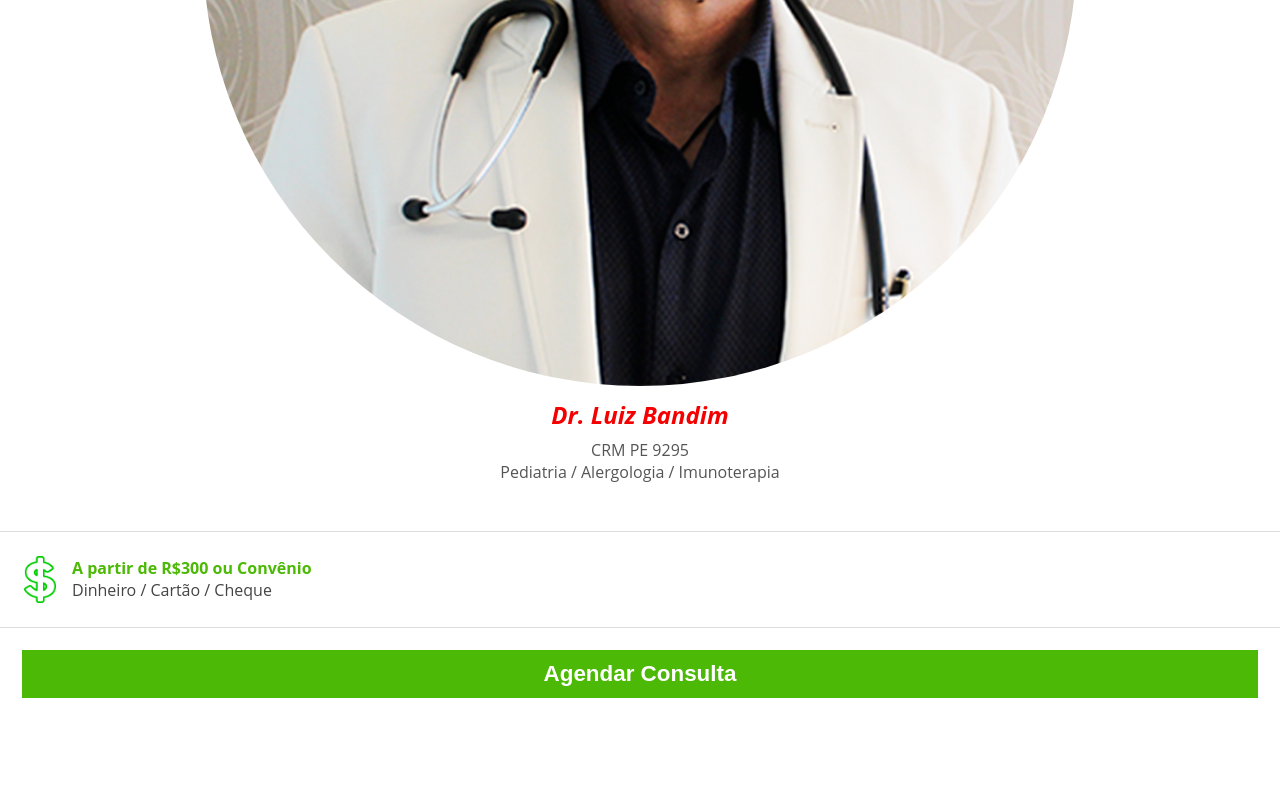
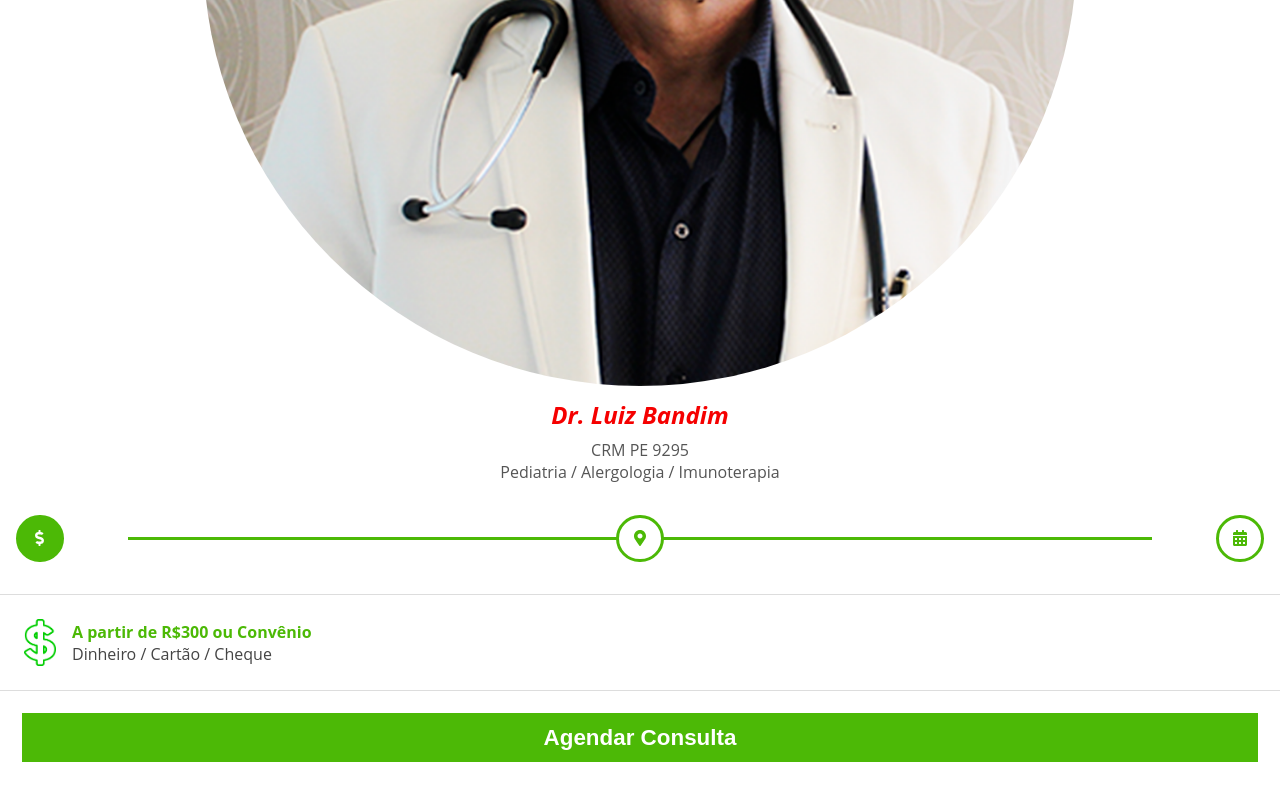
Before and after one commit to jonatanlins/iconsultas, a React (Create React App) app: page /medico/29879 in a window 1280 px wide. Shown: the part 642-1442 px from the top of the page. Built offline with nearby package versions, Linux system fonts and the light colour scheme.

Commit message:
steps de médico pronto

```diff
--- a/src/icons.js
+++ b/src/icons.js
@@ -4,6 +4,9 @@ import {
   faLock,
   faUser,
   faTimes,
+  faCalendarAlt,
+  faMapMarkerAlt,
+  faDollarSign,
 } from '@fortawesome/free-solid-svg-icons';
 
-library.add(faEnvelope, faLock, faUser, faTimes);
+library.add(faEnvelope, faLock, faUser, faTimes, faCalendarAlt, faMapMarkerAlt, faDollarSign);
--- a/src/pages/Doctor.js
+++ b/src/pages/Doctor.js
@@ -1,5 +1,6 @@
 import React from 'react';
 import styled from 'styled-components'
+import { FontAwesomeIcon } from '@fortawesome/react-fontawesome';
 
 import Shell from '../components/app/Shell';
 
@@ -24,6 +25,14 @@ function Doctor() {
         <p>CRM PE 9295</p>
         <p>Pediatria / Alergologia / Imunoterapia</p>
       </div>
+
+      <StyledStepMarker>
+        {['dollar-sign', 'map-marker-alt', 'calendar-alt'].map((icon, index) => (
+          <div key={index} className={`step ${position === index ? 'active' : ''}`} onClick={() => setPosition(index)}>
+            <FontAwesomeIcon icon={icon}/>
+          </div>
+        ))}
+      </StyledStepMarker>
 
       <form
         className="steps"
@@ -155,6 +164,41 @@ const StyledMomentSelect = styled.div`
   }
 `
 
+const StyledStepMarker = styled.div`
+  display: flex;
+  justify-content: space-between;
+  padding: 1em 1em 0;
+  position: relative;
+
+  &:before {
+    content: '';
+    position: absolute;
+    background: #4cb906;
+    height: .2em;
+    top: 2.4em;
+    left: 10%;
+    width: 80%;
+  }
+
+  .step {
+    border-radius: 99px;
+    width: 2em;
+    color: #4cb906;
+    line-height: 2em;
+    z-index: 1;
+    background: white;
+    border: .2em solid #4cb906;
+    padding: .3em;
+    text-align: center;
+    transition: all .2s ease;
+
+    &.active {
+      background: #4cb906;
+      color: white;
+    }
+  }
+`
+
 const dates = [
   { name: 'Segunda', day: '10/03', hours: ['08:15', '08:30', '09:45', '10:30', '12:15', '12:30',  '15:15', '15:30', '16:30'] },
   { name: 'Terça', day: '11/03', hours: ['08:15', '08:30', '08:45', '09:00', '10:30', '12:15', '12:30', '14:00', '15:15', '15:30', '16:30'] },
```
